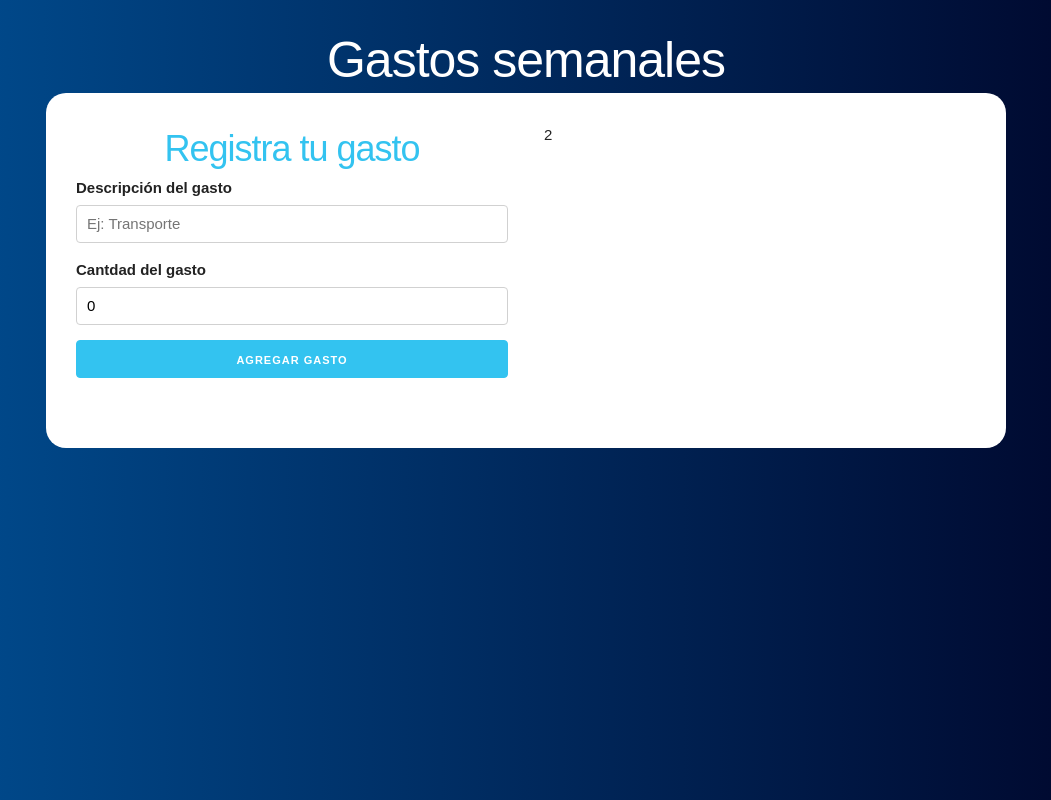
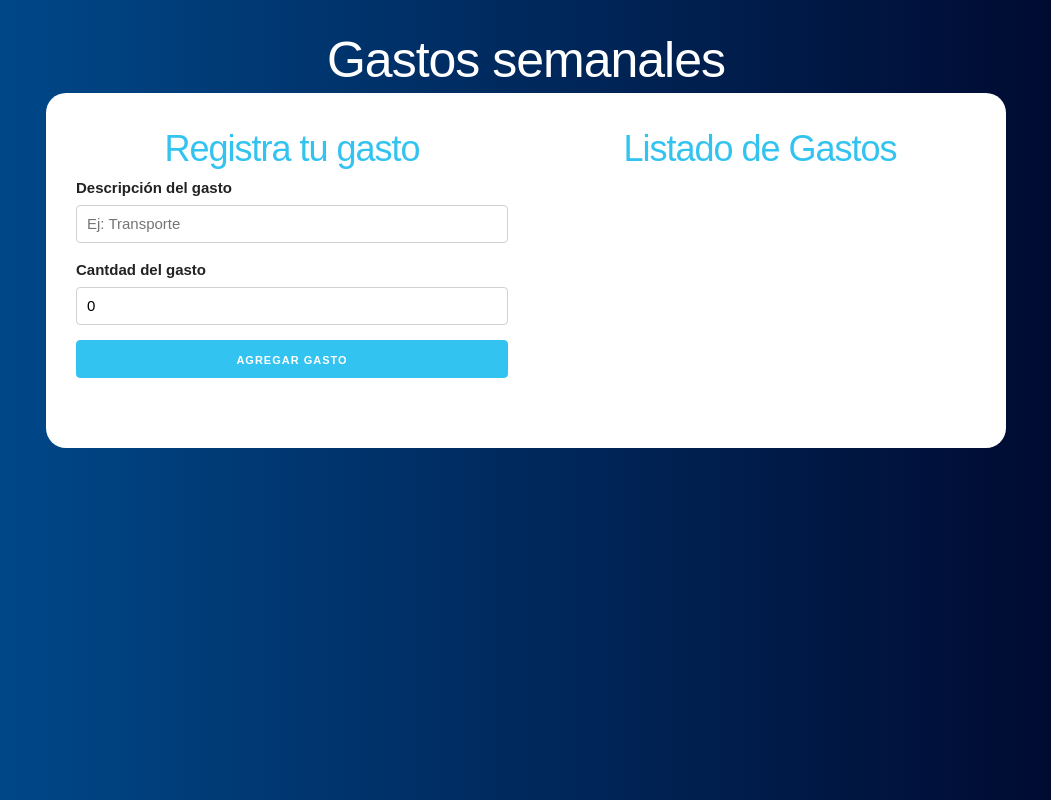
Before and after one commit to jcarlosj/React-Project-Presupuesto-Semanal-U-JPdTV, a React (Create React App) app: page / in a window 1280 px wide. Both pictures are taken after typing "5" into the empty fields and a click on the button "DEFINIR PRESUPUESTO". Shown: the whole page, without its empty margins (114-1165 px from the left). Built offline with nearby package versions, Linux system fonts and the light colour scheme.

Commit message:
[+] Component > ExpenseList: get Props

```diff
--- a/src/App.js
+++ b/src/App.js
@@ -1,6 +1,7 @@
 import React, { useState } from 'react';
 import QuestionForm from './components/QuestionForm';
 import ExpenseForm from './components/ExpenseForm';
+import ExpenseList from './components/ExpenseList';
 
 function App() {
 
@@ -41,7 +42,11 @@ function App() {
                                     addExpense={ addExpense }
                                 />
                             </div>
-                            <div className="one-half column">2</div>
+                            <div className="one-half column">
+                                <ExpenseList
+                                    expenses={ stateExpenses }
+                                />
+                            </div>
                         </div>
                     )
                 }
--- a/src/components/ExpenseForm.js
+++ b/src/components/ExpenseForm.js
@@ -41,7 +41,7 @@ const ExpenseForm = ({ addExpense }) => {      // Destructuring props
 
     return (
         <form
-            className="form-expenses"
+            className="expenses-form"
             onSubmit={ submitAddExpense }
         >
             <h3>Registra tu gasto</h3>
--- /dev/null
+++ b/src/components/ExpenseList.js
@@ -0,0 +1,12 @@
+import React from 'react';
+
+const ExpenseList = ({ expenses }) => {     // Destructuring props
+    return(
+        <form className="expenses-list">
+            <h3>Listado de Gastos</h3>
+            { console .log( 'ExpenseList', expenses ) }
+        </form>
+    );
+}
+
+export default ExpenseList;
--- a/src/index.css
+++ b/src/index.css
@@ -14,7 +14,8 @@ header {
 header > h1 {
   color: white;
 }
-.form-expenses > h3 {
+.expenses-form > h3,
+.expenses-list > h3 {
   color: #33C3F0;
 }
 
```
